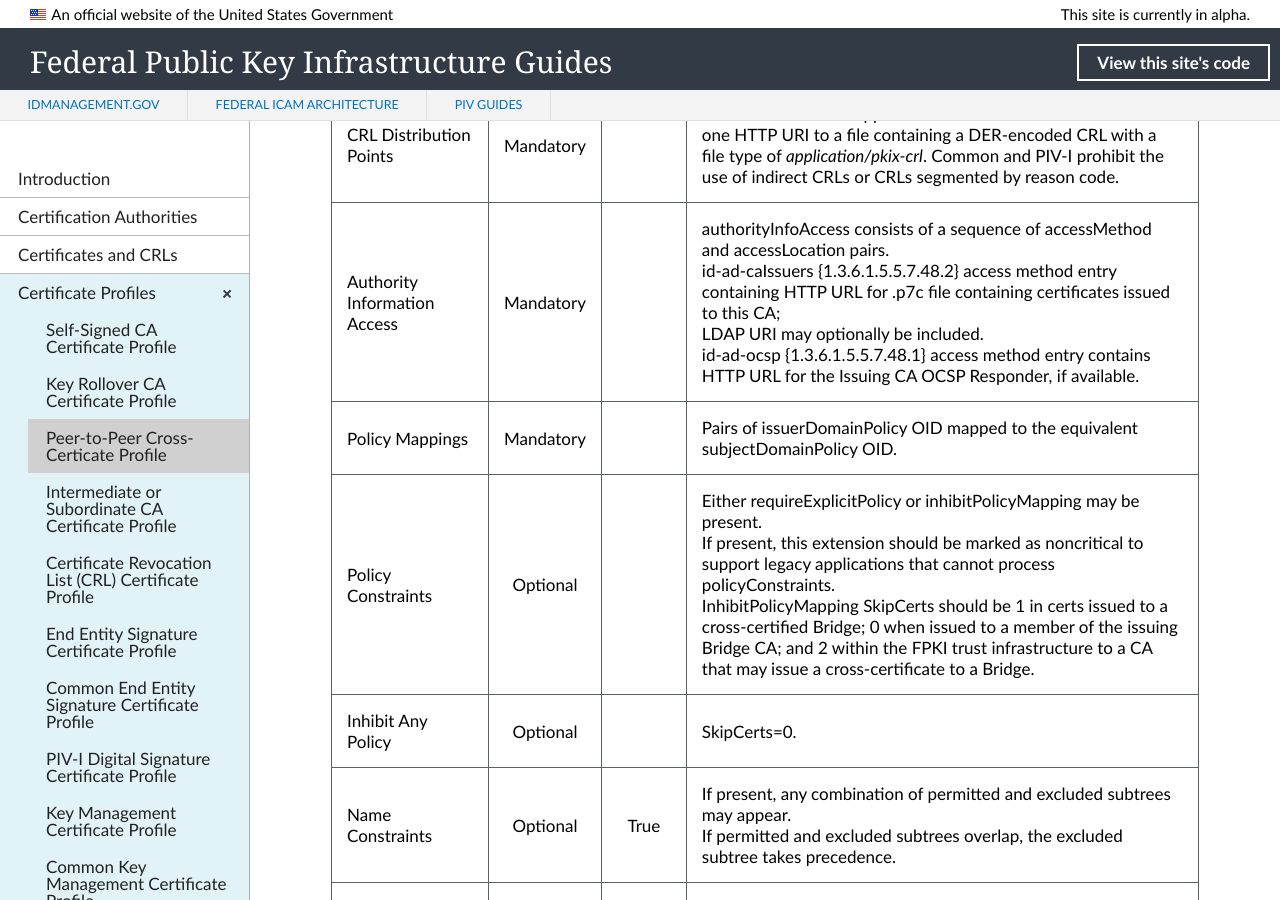
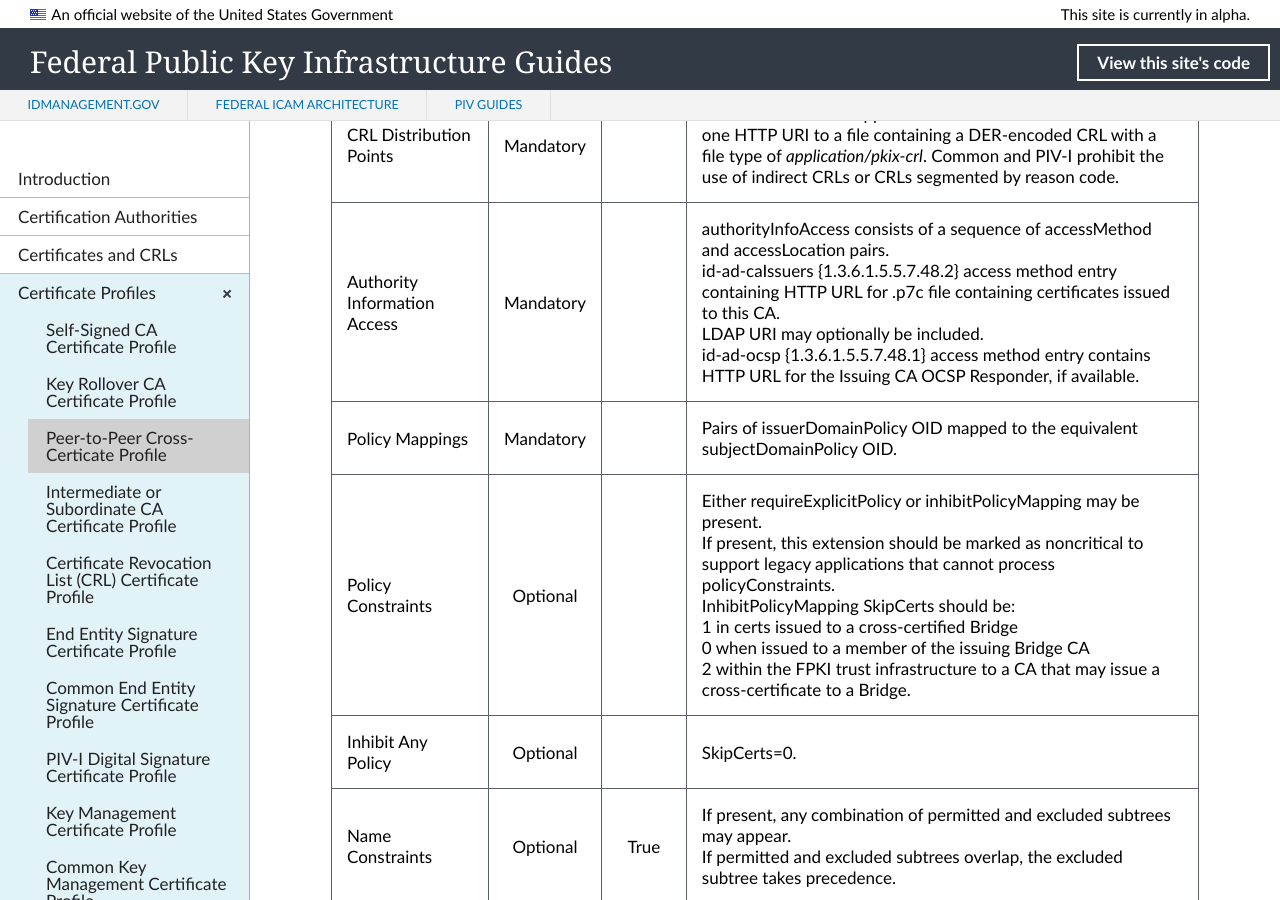
Before and after one commit to GSA/fpki-guides, a Jekyll site: the page built from _profiles/03_p2p_cross_cert.md, in a window 1280 px wide and 900 px high, scrolled down 2030 px. Built offline with Jekyll 4.4.1, drawn with Linux system fonts in a browser that asks for light colours; nearby versions of some CDN libraries; library files that are not in the unit come from our copies; some of the changed text lies outside the part shown.

Commit message:
Update 03_p2p_cross_cert.md
Formatting

```diff
--- a/_profiles/03_p2p_cross_cert.md
+++ b/_profiles/03_p2p_cross_cert.md
@@ -20,17 +20,17 @@ permalink: profiles/p2pcrosscert/
 | **Extension** |  **Required**   | **Critical** | **Value**                             |
 | Authority Key Identifier  | Mandatory |  |  Octet string; typically derived using the SHA-1 hash of the signer’s public key. |
 | Subject Key Identifier  | Mandatory |  |  Octet string; typically derived using the SHA-1 hash of the signer’s public key. |
-| Key Usage  | Mandatory | True |  keyCertSign, cRLSign, DigitalSignature (optional), nonRepudiation (optional).<br><DigitalSignature and nonRepudiation are allowed only when the CA also signs OCSP responses.|
+| Key Usage  | Mandatory | True |  keyCertSign, cRLSign, DigitalSignature (optional), nonRepudiation (optional).<br>DigitalSignature and nonRepudiation are allowed only when the CA also signs OCSP responses.|
 | Basic Constraints   | Mandatory | True |  cA=True; path length constraint is optional. |
 | Subject Information Access   | Mandatory |  |  id-ad-caRepository (1.3.6.1.5.5.7.48.5) access method entry containing at least one HTTP URL for .p7c file containing certificates issued by this CA.<BR>Certificates may also include a URI name form to specify an LDAP-accessible directory server.<BR>Each URI must point to a location where CA certificates issued by the subject of this certificate may be found. <BR>SubjectInfoAccess may be omitted if the subject CA does not issue any CA certificates. |
 | Subject Key Identifier   | Mandatory |  | Octet string; typically derived using the SHA-1 hash of the subject public key.   |
 | Certificate Policies   | Mandatory  |  | Applicable certificate policy identifiers. |
 | CRL Distribution Points   | Mandatory  |  | This extension must appear in all certificates and include at least one HTTP URI to a file containing a DER-encoded CRL with a file type of _application/pkix-crl_. Common and PIV-I prohibit the use of indirect CRLs or CRLs segmented by reason code. |
-| Authority Information Access   | Mandatory  |  | authorityInfoAccess consists of a sequence of accessMethod and accessLocation pairs.<BR>id-ad-caIssuers {1.3.6.1.5.5.7.48.2} access method entry containing HTTP URL for .p7c file containing certificates issued to this CA;<BR>LDAP URI may optionally be included.<BR>id-ad-ocsp {1.3.6.1.5.5.7.48.1} access method entry contains HTTP URL for the Issuing CA OCSP Responder, if available. |
+| Authority Information Access   | Mandatory  |  | authorityInfoAccess consists of a sequence of accessMethod and accessLocation pairs.<br>id-ad-caIssuers {1.3.6.1.5.5.7.48.2} access method entry containing HTTP URL for .p7c file containing certificates issued to this CA.<br>LDAP URI may optionally be included.<BR>id-ad-ocsp {1.3.6.1.5.5.7.48.1} access method entry contains HTTP URL for the Issuing CA OCSP Responder, if available. |
 | Policy Mappings  | Mandatory  |  | Pairs of issuerDomainPolicy OID mapped to the equivalent subjectDomainPolicy OID. |
-| Policy Constraints   | Optional  |  | Either requireExplicitPolicy or inhibitPolicyMapping may be present.<BR>If present, this extension should be marked as noncritical to support legacy applications that cannot process policyConstraints.<BR>InhibitPolicyMapping SkipCerts should be 1 in certs issued to a cross-certified Bridge; 0 when issued to a member of the issuing Bridge CA; and 2 within the FPKI trust infrastructure to a CA that may issue a cross-certificate to a Bridge. |
+| Policy Constraints   | Optional  |  | Either requireExplicitPolicy or inhibitPolicyMapping may be present.<br>If present, this extension should be marked as noncritical to support legacy applications that cannot process policyConstraints.<br>InhibitPolicyMapping SkipCerts should be:<br>1 in certs issued to a cross-certified Bridge<br>0 when issued to a member of the issuing Bridge CA<br>2 within the FPKI trust infrastructure to a CA that may issue a cross-certificate to a Bridge. |
 | Inhibit Any Policy   | Optional  |  | SkipCerts=0. |
-| Name Constraints   | Optional  | True | If present, any combination of permitted and excluded subtrees may appear.<BR>If permitted and excluded subtrees overlap, the excluded subtree takes precedence. |
+| Name Constraints   | Optional  | True | If present, any combination of permitted and excluded subtrees may appear.<br>If permitted and excluded subtrees overlap, the excluded subtree takes precedence. |
 | Issuer Alternative Name   | Optional  |  | Any name types may be present; most common is rfc822Name for email of PKI administrator. |
 
 -------
```
